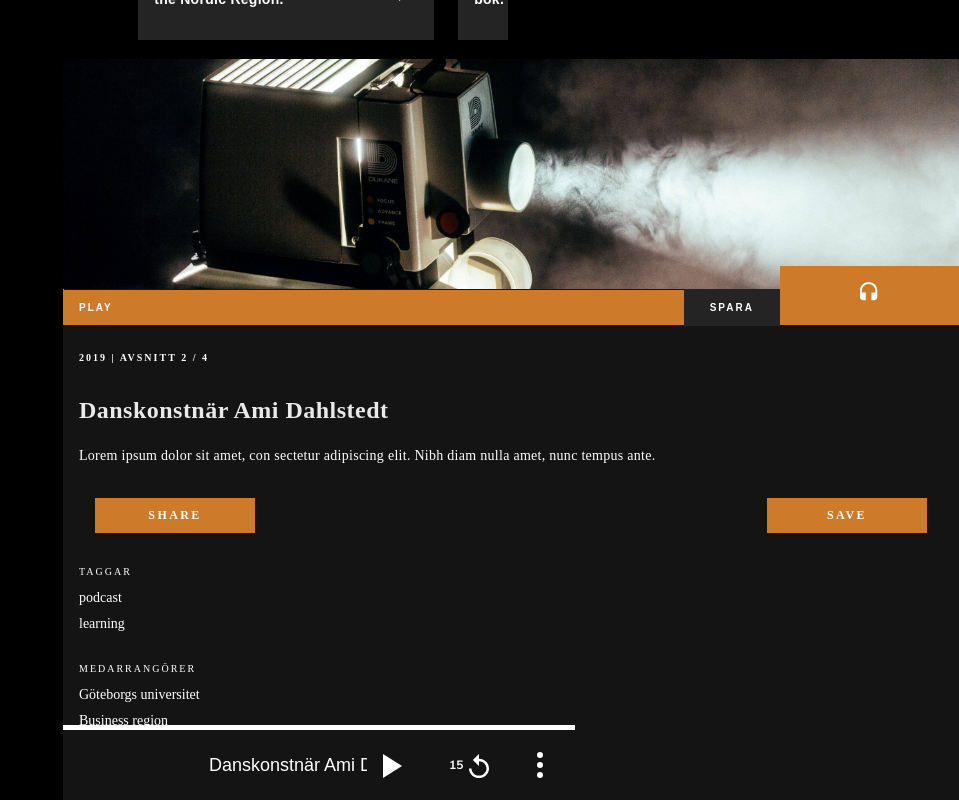
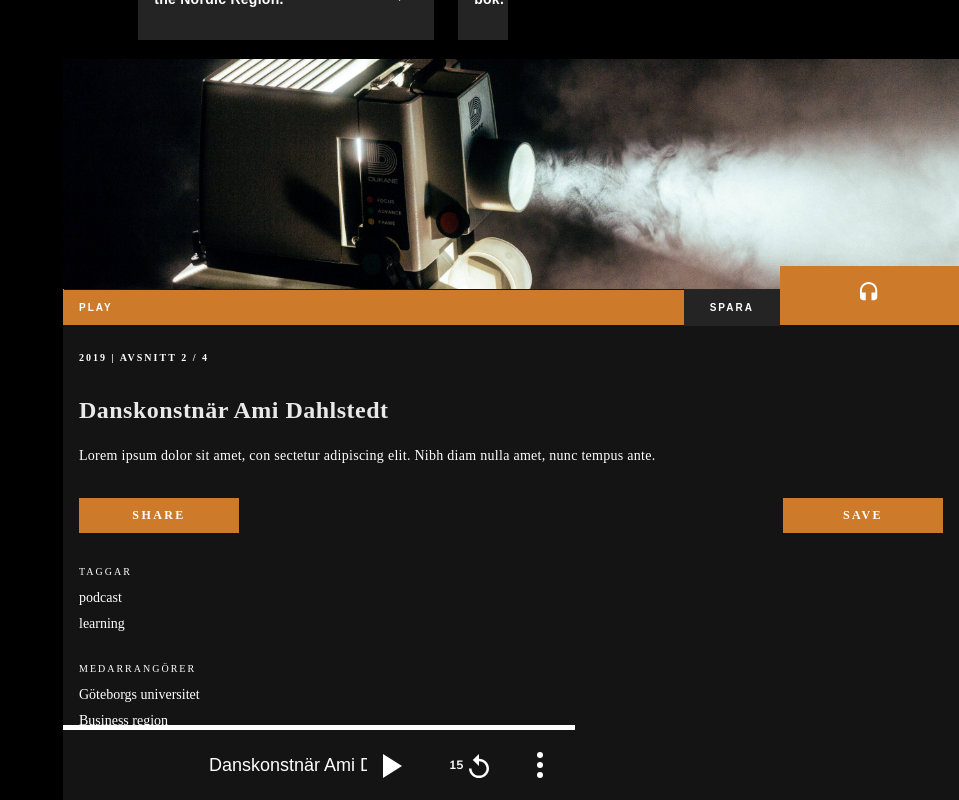
Before and after one commit to brooman/Kulturakademin, a React (Create React App) app: page / in a window 1280 px wide. Both pictures are taken after a click on the element 599 px from the left and 1563 px from the top of the page. Shown: the part 1163-1963 px from the top of the page, without its empty margins (321-1280 px from the left). Built offline with nearby package versions, Linux system fonts and the light colour scheme; a web font is replaced by a local one.

Commit message:
Small fixes

```diff
--- a/src/components/ShareButton/index.module.scss
+++ b/src/components/ShareButton/index.module.scss
@@ -1,7 +1,6 @@
 @import '../../variables.scss';
 
 .button {
-  margin-left: 1rem;
   display: flex;
   justify-content: center;
   align-items: center;
--- a/src/components/VideoView/index.module.scss
+++ b/src/components/VideoView/index.module.scss
@@ -105,6 +105,5 @@
 .buttonWrapper {
   display: flex;
   justify-content: space-between;
-  margin-right: 1rem;
   margin-bottom: 2rem;
 }
```
